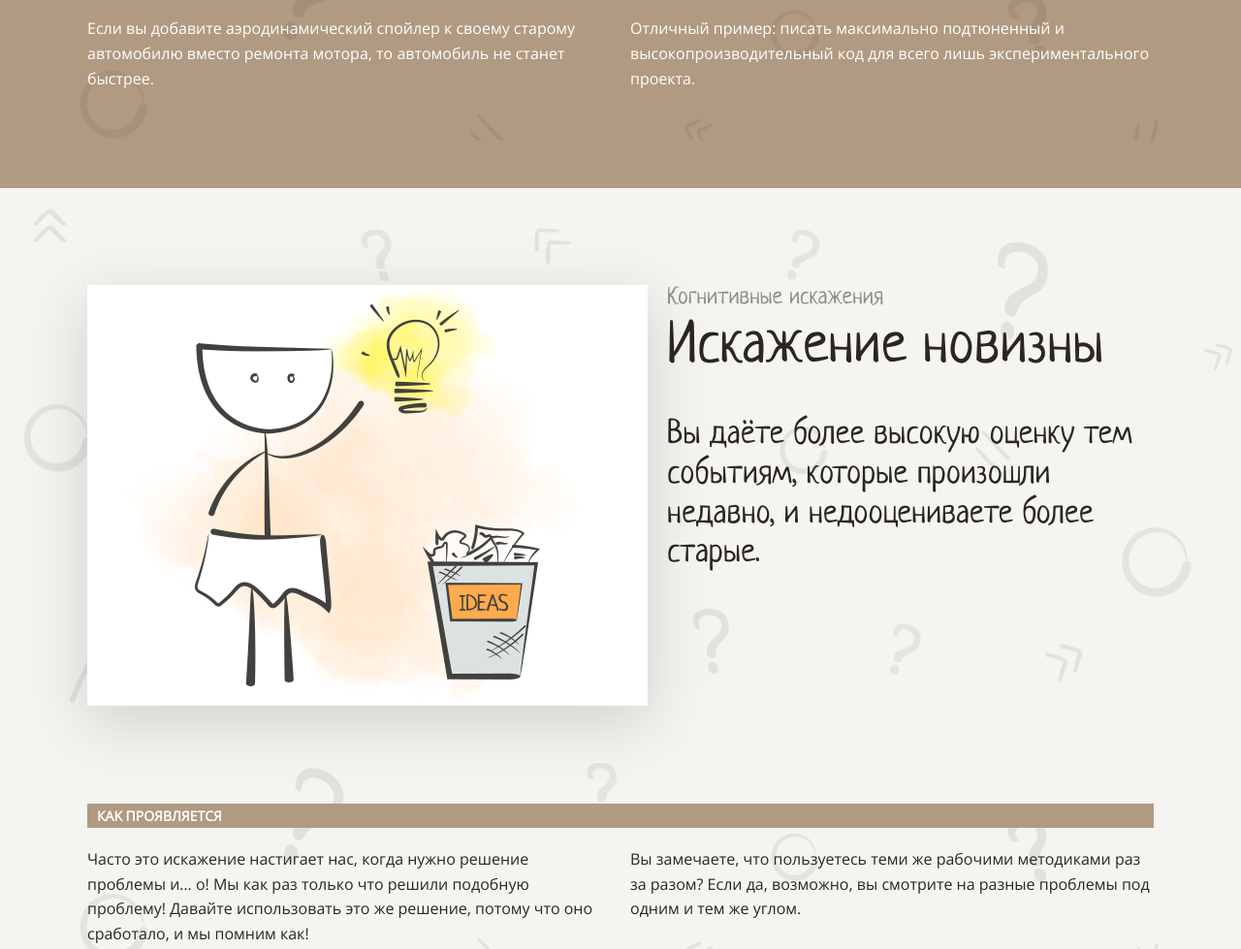
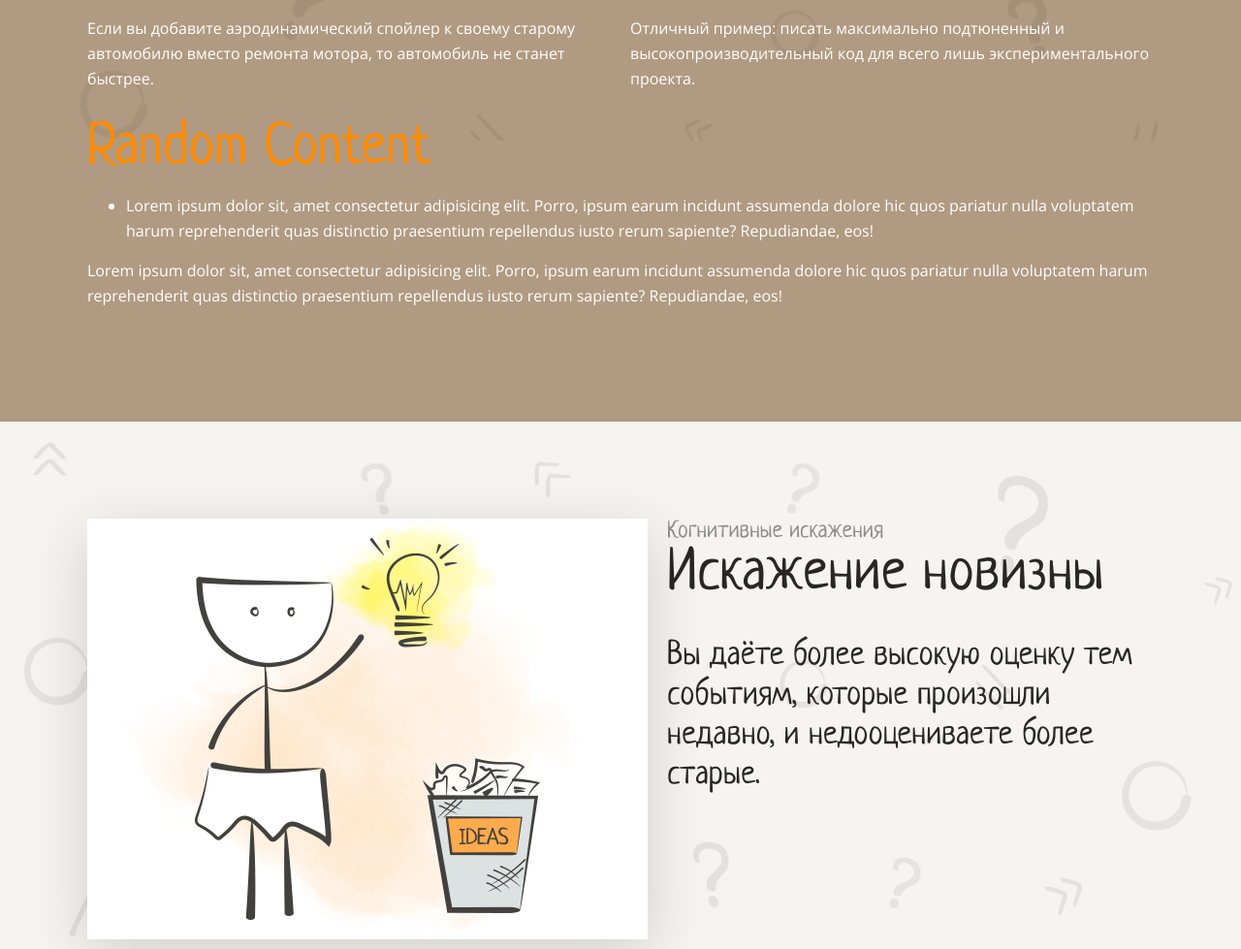
Before and after one commit to pawelmakarewicz/layout-designer-project-58, a website: page src/index.html in a window 1280 px wide. Shown: the part 4309-5288 px from the top of the page at 97% size. Drawn offline with Linux system fonts and the light colour scheme.

Commit message:
fix default h2 for test

```diff
--- a/src/index.html
+++ b/src/index.html
@@ -135,6 +135,15 @@
                                     Отличный пример: писать максимально подтюненный и высокопроизводительный код для всего лишь экспериментального проекта.
                                 </div>
                             </div>
+                            <div style="margin-top: 30px; color: white;">
+                                <h2>Random Content</h2>
+
+                                <ul>
+                                  <li>Lorem ipsum dolor sit, amet consectetur adipisicing elit. Porro, ipsum earum incidunt assumenda dolore hic quos pariatur nulla voluptatem harum reprehenderit quas distinctio praesentium repellendus iusto rerum sapiente? Repudiandae, eos!</li>
+                                </ul>
+
+                                <p>Lorem ipsum dolor sit, amet consectetur adipisicing elit. Porro, ipsum earum incidunt assumenda dolore hic quos pariatur nulla voluptatem harum reprehenderit quas distinctio praesentium repellendus iusto rerum sapiente? Repudiandae, eos!</p>
+                              </div>
                     </div>
                 </section>
                 <section class="distortion-of-novelty bacground-color-whhite" id="distortion-of-novelty">
--- a/src/styles/style.css
+++ b/src/styles/style.css
@@ -288,8 +288,12 @@ h1 {
 }
 
 h2 {
+  margin: 0;
+
   color: #fe8a02;
   font-size: 60px;
+  font-family: Neucha, sans-serif;
+  line-height: 1;
 }
 
 h3 {
```
